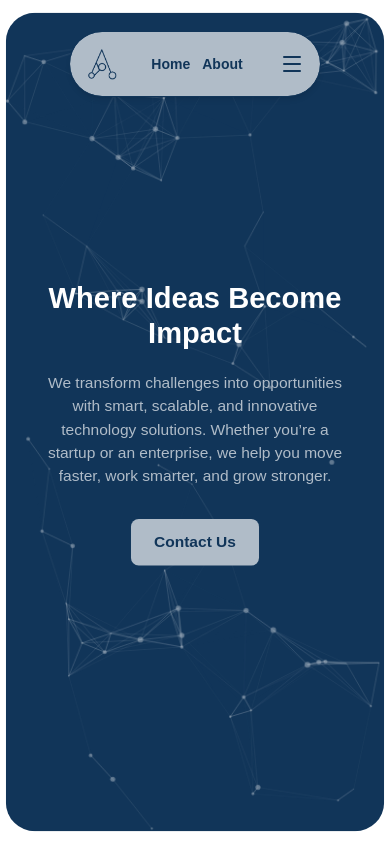
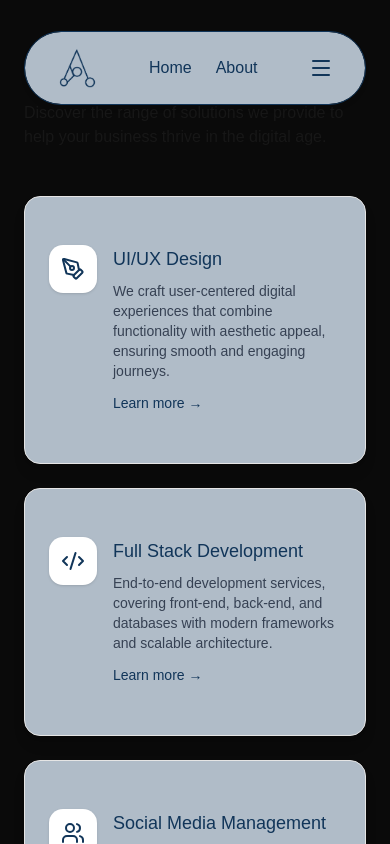
Before and after one commit to AndroSolutionsPersonal/Andro-Website, a Next.js app: page / in a window 390 px wide. Shown: the top 844 px of the page. Built offline with nearby package versions, Linux system fonts and the light colour scheme.

Commit message:
- Navbar 2 Without Responsiveness

```diff
--- /dev/null
+++ b/components/Navbar2.jsx
@@ -0,0 +1,191 @@
+import React, { useState, useEffect } from 'react';
+import Image from 'next/image';
+import { Menu, X } from 'lucide-react';
+import Logo from '@/public/Logo-2.png'
+import { motion, AnimatePresence } from "framer-motion";
+import Link from "next/link";
+
+const navLinks = [
+    {
+        label: 'Home',
+        href: '/',
+        className: 'relative text-primary cursor-pointer transition-colors duration-300 ease-out hover:text-primary after:content-[""] after:absolute after:left-0 after:-bottom-2 after:w-0 after:h-[2px] after:bg-primary after:transition-all after:duration-300 hover:after:w-full',
+        mobileClass: 'text-secondary-text hover:text-primary cursor-pointer transition-colors duration-300',
+    },
+    {
+        label: 'About',
+        href: '/about',
+        className: 'relative text-primary cursor-pointer transition-colors duration-300 ease-out hover:text-primary after:content-[""] after:absolute after:left-0 after:-bottom-2 after:w-0 after:h-[2px] after:bg-primary after:transition-all after:duration-300 hover:after:w-full',
+        mobileClass: 'text-secondary-text hover:text-primary cursor-pointer transition-colors duration-300',
+    },
+    {
+        label: 'Services',
+        href: '/services',
+        className: 'relative text-primary cursor-pointer transition-colors duration-300 ease-out hover:text-primary after:content-[""] after:absolute after:left-0 after:-bottom-2 after:w-0 after:h-[2px] after:bg-primary after:transition-all after:duration-300 hover:after:w-full',
+        mobileClass: 'text-secondary-text hover:text-primary cursor-pointer transition-colors duration-300',
+    },
+    {
+        label: 'Projects',
+        href: '/projects',
+        className: 'relative text-primary cursor-pointer transition-colors duration-300 ease-out hover:text-primary after:content-[""] after:absolute after:left-0 after:-bottom-2 after:w-0 after:h-[2px] after:bg-primary after:transition-all after:duration-300 hover:after:w-full',
+        mobileClass: 'text-secondary-text hover:text-primary cursor-pointer transition-colors duration-300',
+    },
+    {
+        label: 'Contact',
+        href: '/contact',
+        className: 'relative text-primary cursor-pointer transition-colors duration-300 ease-out hover:text-primary after:content-[""] after:absolute after:left-0 after:-bottom-2 after:w-0 after:h-[2px] after:bg-primary after:transition-all after:duration-300 hover:after:w-full',
+        mobileClass: 'text-secondary-text hover:text-primary cursor-pointer transition-colors duration-300',
+    },
+];
+
+
+const Navbar = () => {
+    const [isSidebarOpen, setIsSidebarOpen] = useState(false);
+    const [isScrolled, setIsScrolled] = useState(false);
+    const [isExpanded, setIsExpanded] = useState(false);
+    const [showNavbar, setShowNavbar] = useState(true);
+    const [lastScrollY, setLastScrollY] = useState(0);
+
+    const toggleSidebar = () => {
+        setIsSidebarOpen((prev) => !prev);
+    };
+
+    useEffect(() => {
+        const handleScroll = () => {
+            if (window.scrollY > lastScrollY) {
+                setShowNavbar(false); // hide on scroll down
+            } else {
+                setShowNavbar(true); // show on scroll up
+            }
+            setLastScrollY(window.scrollY);
+            setIsScrolled(window.scrollY > 50);
+        };
+
+        const handleMouseMove = (e) => {
+            if (e.clientY < 80) {
+                setShowNavbar(true); // show if mouse moves near top
+            }
+        };
+
+        window.addEventListener('scroll', handleScroll);
+        window.addEventListener('mousemove', handleMouseMove);
+
+        return () => {
+            window.removeEventListener('scroll', handleScroll);
+            window.removeEventListener('mousemove', handleMouseMove);
+        };
+    }, [lastScrollY]);
+    // Keep 'Home' and 'About' visible at all times; collapse/expand the remaining links
+    const alwaysLinks = navLinks.slice(0, 2);
+    const collapsibleLinks = navLinks.slice(2);
+
+    return (
+        <motion.div
+            initial={{y: -120, width: 340}}
+            animate={{y: showNavbar ? 0 : -120, width: isExpanded ? 800 : 340}}
+            transition={{duration: 0.4, ease: [0.33,1,0.68,1], delay: isExpanded? 0: 0.1    }}
+            className="pt-8 fixed top-0 left-1/2 -translate-x-1/2 z-50"
+        >
+            <motion.div
+                initial={{y: -50, opacity: 0}}
+                animate={{y: 0, opacity: 1}}
+                transition={{duration: 0.3, ease: "easeOut"}}
+                className={`outline outline-primary relative rounded-full z-30 w-full flex items-center justify-between transition-colors duration-300 ${isScrolled ? 'bg-secondary/85' : 'bg-secondary shadow-md'} px-8 py-4`}
+            >
+                <Link
+                    href="/public"
+                    className="inline-flex items-center justify-center w-[40px] h-[40px] min-w-[40px] shrink-0 cursor-pointer"
+                >
+                    <Image
+                        src={Logo}
+                        alt="Andro Solutions"
+                        width={60}
+                        height={60}
+                        priority
+                        className="object-contain transition-transform duration-700 ease-out hover:rotate-[360deg] hover:scale-110"
+                    />
+                </Link>
+
+                {/* top-level links: show Home & About always; show remaining links only when menu is expanded */}
+                <nav>
+                    <motion.ul
+                        initial={{width:108}}
+                        animate={{width:isExpanded ? 346: 108, transition:{delay:0.1} }}
+                        transition={{duration: 0.3}}
+                        className={'flex gap-6 w-[108px]'}>
+                        <li><Link href={""}>Home</Link></li>
+                        <li><Link href={""}>About</Link></li>
+                        <AnimatePresence mode="wait">
+                            {isExpanded && (
+                                <motion.div
+                                    initial={{ opacity: 0 }}
+                                    animate={{ opacity: 1, transition:{duration: 0.4, ease: "easeInOut", delay: 0.3} }}
+                                    exit={{ opacity: 0 }}
+                                    // transition={{ duration: 0.4, ease: "easeInOut", delay: 0.3 }}
+                                    className="flex gap-6"
+                                >
+                                    <li><Link href="">Service</Link></li>
+                                    <li><Link href="">Projects</Link></li>
+                                    <li><Link href="">Contact</Link></li>
+                                </motion.div>
+                            )}
+                        </AnimatePresence>
+                    </motion.ul>
+                </nav>
+                <div className='  flex justify-center  '>
+                    <a
+                        href="#"
+                        className={`navbar-burger flex self-center`}
+                        onClick={(e) => {
+                            e.preventDefault();
+                            setIsExpanded(!isExpanded);
+                        }}
+                    >
+                          {!isExpanded && (
+                            <Menu className="text-xl text-primary" />
+                        )}
+                        {isExpanded && (
+                            <X  className=' text-xl cursor-pointer hover:text-black/80 text-primary' />
+                        )}
+                    </a>
+                </div>
+            </motion.div>
+            {/* <motion.div
+                initial={{ x: "100%" }}
+                animate={{ x: isSidebarOpen ? 0 : "100%" }}
+                transition={{ duration: 0.5, ease: "easeInOut" }}
+                className={`z-30 fixed top-0 right-0 h-full bg-tertiary bg-secondary w-3/5 max-sm:w-full transform ${isSidebarOpen ? 'translate-x-0' : 'translate-x-full'} transition-transform duration-300 ease-in-out`}
+            >
+                <ul className="flex flex-col p-4 space-y-8">
+                    <li className='flex justify-between items-center'>
+                        <a className="text-3xl">
+                            <X className='cursor-pointer hover:text-primary text-secondary-text' onClick={toggleSidebar} />
+                        </a>
+                    </li>
+                    {navLinks.map((link, idx) => (
+                        <li key={link.label}>
+                            {link.href ? (
+                                <a
+                                    className={link.mobileClass}
+                                    href={link.href}
+                                    onClick={link.onClick}
+                                >
+                                    {link.label}
+                                </a>
+                            ) : (
+                                <a
+                                    className={link.mobileClass}
+                                    onClick={link.onClick}
+                                >
+                                    {link.label}
+                                </a>
+                            )}
+                        </li>
+                    ))}
+                </ul>
+            </motion.div>*/}
+        </motion.div>
+    );
+}
+
+export default Navbar;
--- a/pages/_app.js
+++ b/pages/_app.js
@@ -1,7 +1,7 @@
 "use client";
 
 import "@/styles/globals.css";
-import Navbar from "@/components/Navbar";
+import Navbar from "@/components/Navbar2";
 import Footer from "@/components/Footer";
 import LenisProvider from "@/components/LenisProvider";
 import { AnimatePresence, motion } from "framer-motion";
--- a/pages/index.js
+++ b/pages/index.js
@@ -6,7 +6,7 @@ import MissionVision from "@/components/MissionVision";
 export default function Home() {
     return (
         <>
-            <Hero />
+            {/*<Hero />*/}
             <ServicesSection />
             <MissionVision />
             <section className="px-2 pb-2 md:px-4 md:pb-4 overflow-hidden">
```
